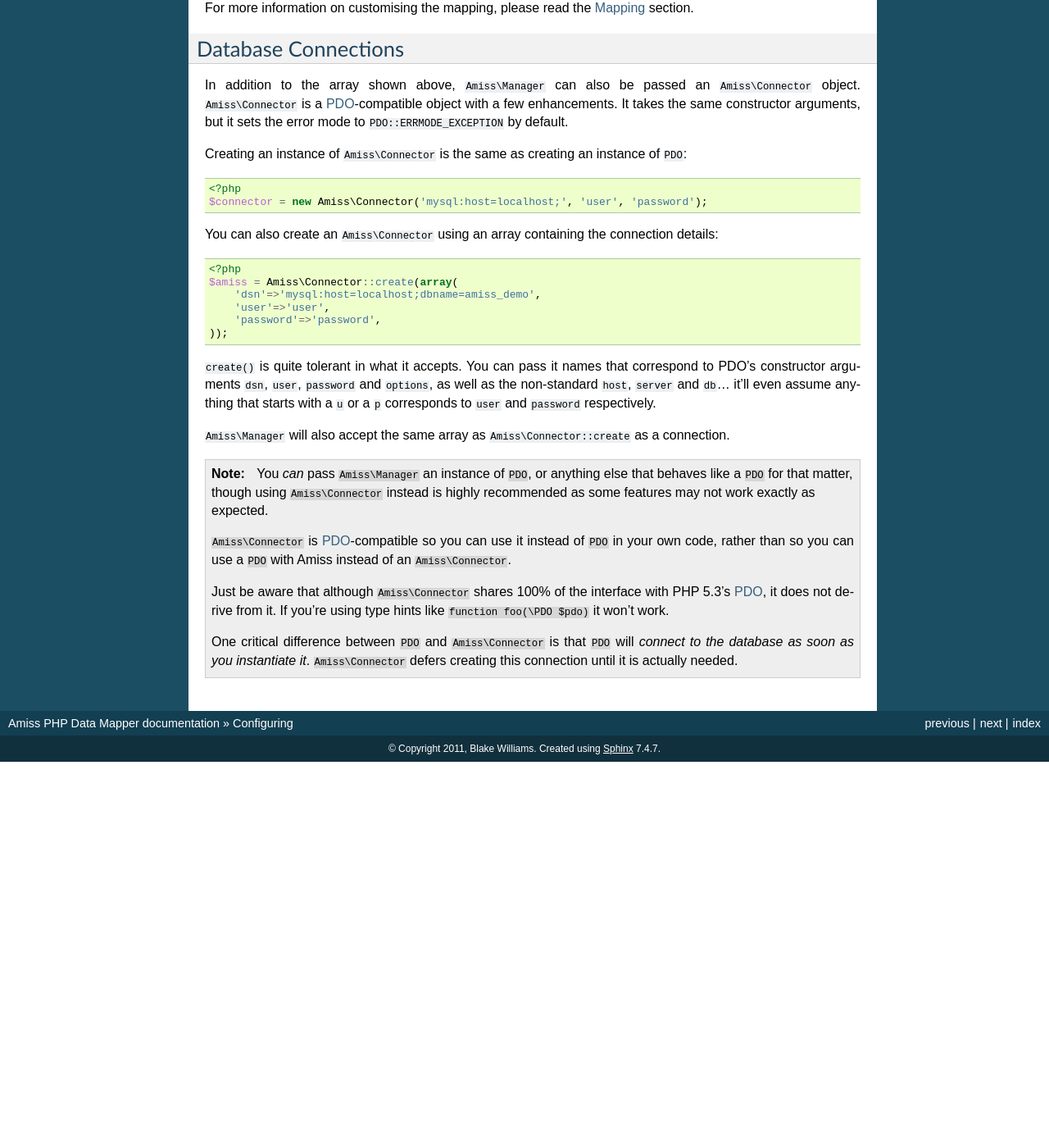
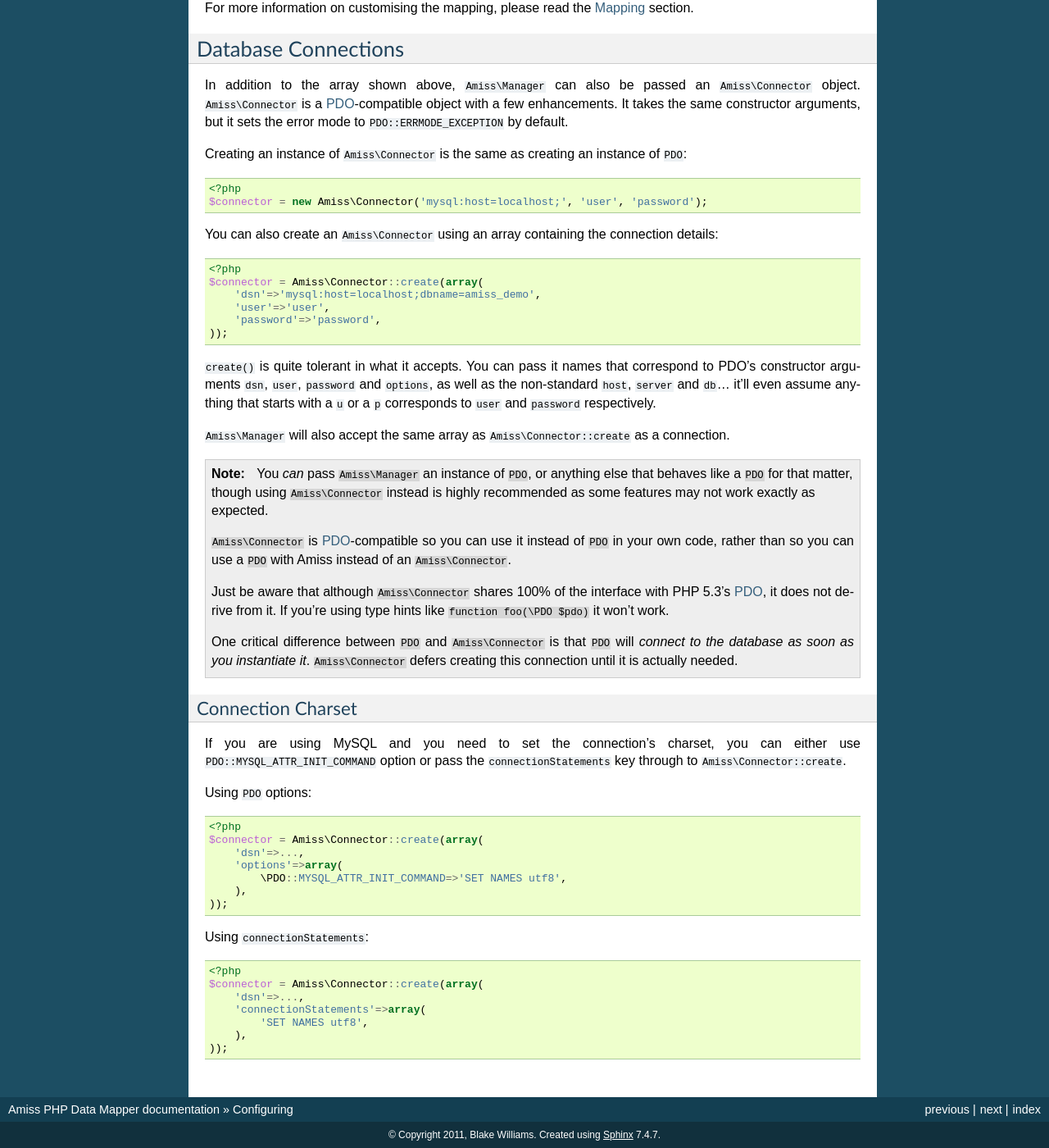
Before and after one commit to shabbyrobe/amiss, a Sphinx documentation site: the page built from doc/configuring.rst, in a window 1280 px wide and 1400 px high, scrolled down 779 px. Shown: the whole window at 82% size. Built offline with Sphinx 7.4.7, drawn with Linux system fonts in a browser that asks for light colours; before the commit the page ends 1708 px from its top, so only the background shows below that; some of the changed text lies outside the part shown.

Commit message:
added connection charset docs

```diff
--- a/doc/configuring.rst
+++ b/doc/configuring.rst
@@ -62,7 +62,7 @@ You can also create an ``Amiss\Connector`` using an array containing the connect
 .. code-block:: php
 
     <?php
-    $amiss = Amiss\Connector::create(array(
+    $connector = Amiss\Connector::create(array(
         'dsn'=>'mysql:host=localhost;dbname=amiss_demo',
         'user'=>'user',
         'password'=>'password',
@@ -84,3 +84,33 @@ You can also create an ``Amiss\Connector`` using an array containing the connect
 
 
 .. _PDO: http://www.php.net/manual/en/book.pdo.php
+
+
+Connection Charset
+~~~~~~~~~~~~~~~~~~
+
+If you are using MySQL and you need to set the connection's charset, you can either use ``PDO::MYSQL_ATTR_INIT_COMMAND`` option or pass the ``connectionStatements`` key through to ``Amiss\Connector::create``.
+
+Using ``PDO`` options:
+
+.. code-block:: php
+
+    <?php
+    $connector = Amiss\Connector::create(array(
+        'dsn'=>...,
+        'options'=>array(
+            \PDO::MYSQL_ATTR_INIT_COMMAND=>'SET NAMES utf8',
+        ),
+    ));
+
+Using ``connectionStatements``:
+
+.. code-block:: php
+
+    <?php
+    $connector = Amiss\Connector::create(array(
+        'dsn'=>...,
+        'connectionStatements'=>array(
+            'SET NAMES utf8',
+        ),
+    ));
```
Also changed, not shown: other parts of doc/configuring.rst (+1 -1 lines).
